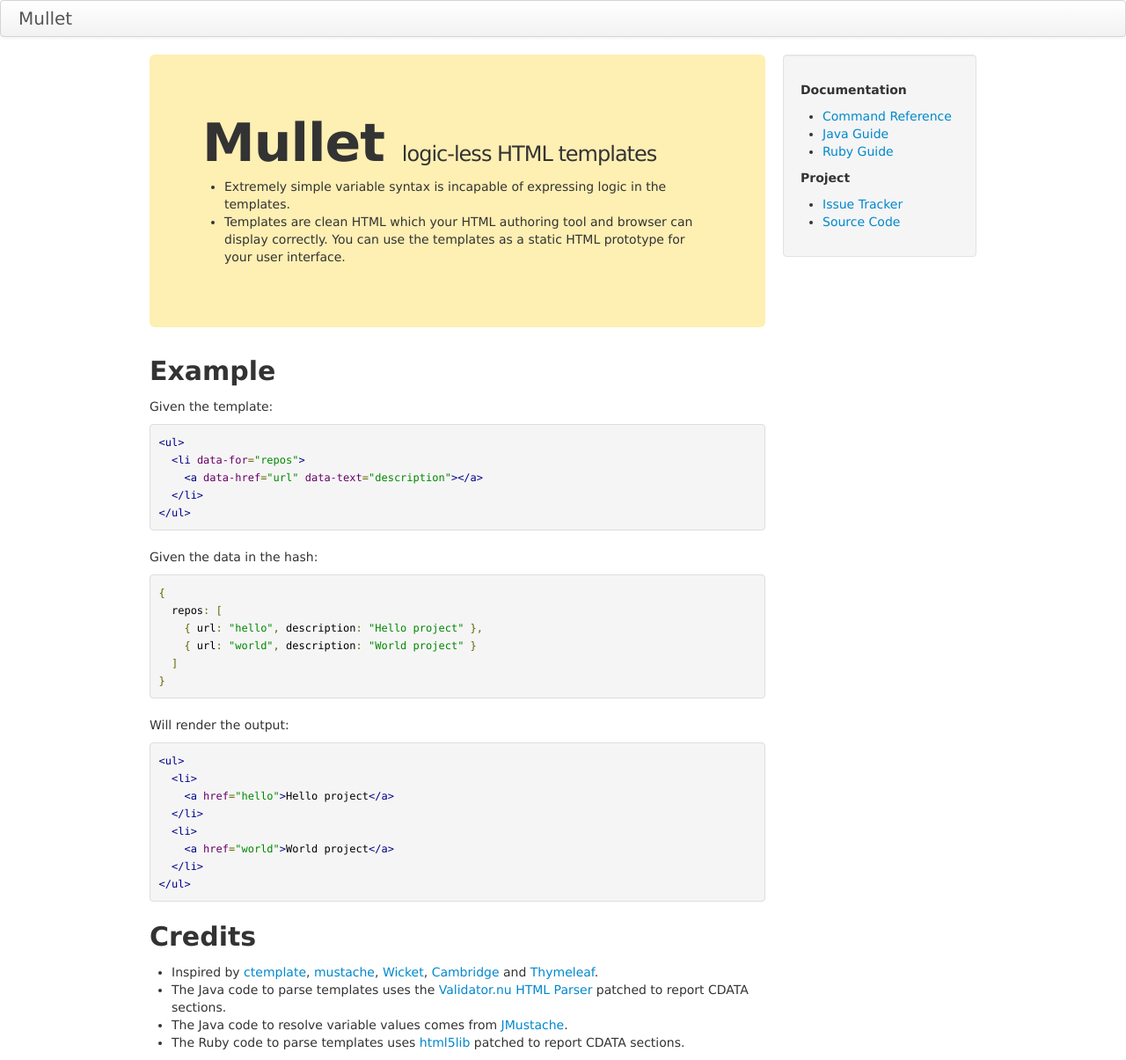
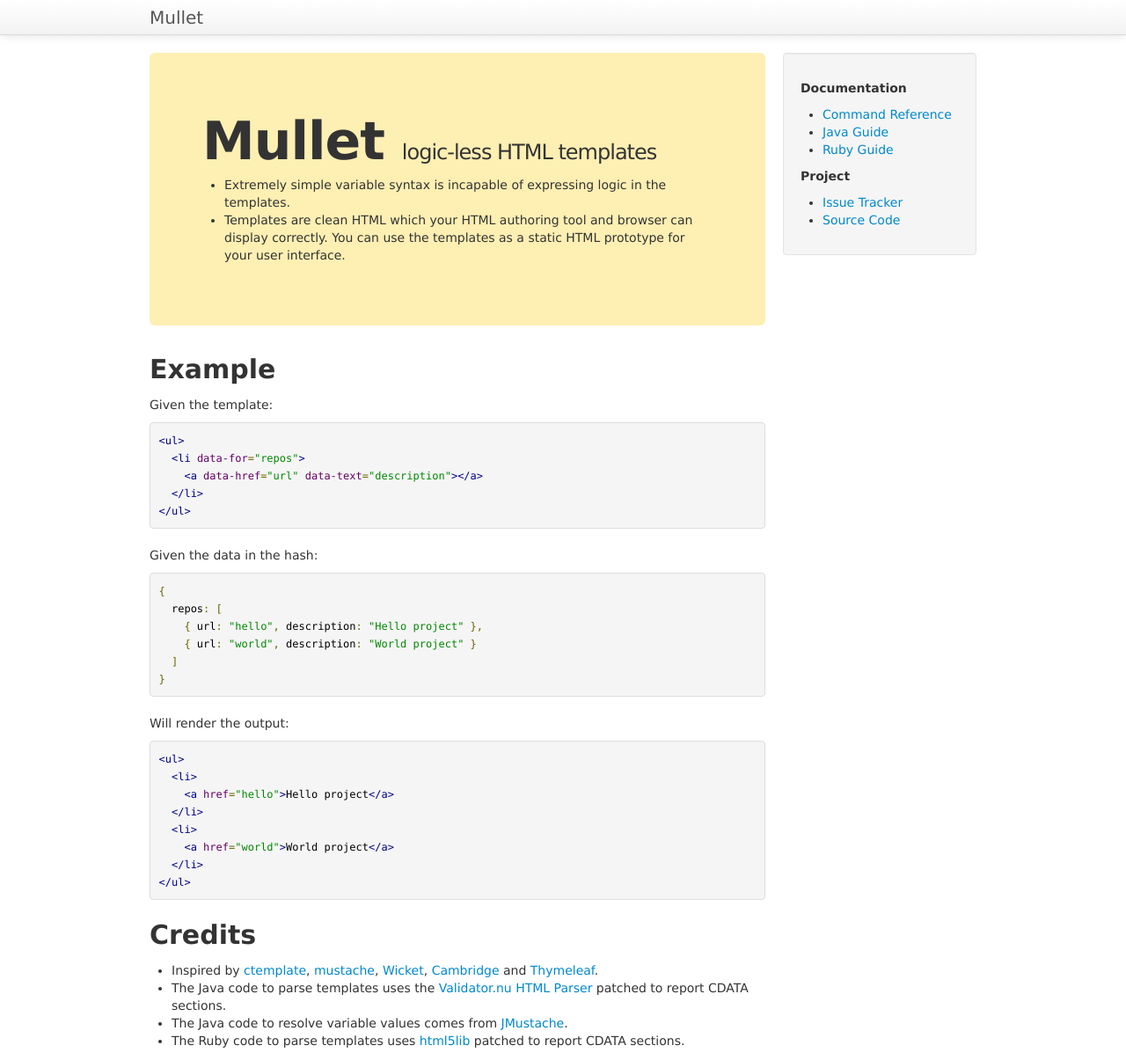
Before and after one commit to pukkaone/mullet, a Jekyll site: the page built from index.md, in a window 1280 px wide. Shown: the whole page at 88% size. Built offline with Jekyll 4.4.1, drawn with Linux system fonts in a browser that asks for light colours; nearby versions of some CDN libraries; Markdown is read by kramdown in place of the engine named in the settings.

Commit message:
Add navbar-static-top class

```diff
--- a/_layouts/default.html
+++ b/_layouts/default.html
@@ -48,7 +48,7 @@
   </script>
 </head>
 <body>
-  <div class="navbar">
+  <div class="navbar navbar-static-top">
     <div class="navbar-inner">
       <div class="container">
         <a class="brand" href="/mullet/">Mullet</a>
--- a/css/site.css
+++ b/css/site.css
@@ -1,8 +1,14 @@
+.navbar-static-top {
+  margin-bottom: 20px;
+}
 body {
   font-family: "Lucida Grande", "Lucida Sans Unicode", Calibri, sans-serif;
 }
 .hero-unit {
   background-color: #FEEFB3;
+}
+.page-header {
+  margin-top: 0;
 }
 h1 small {
   color: #333;
```
